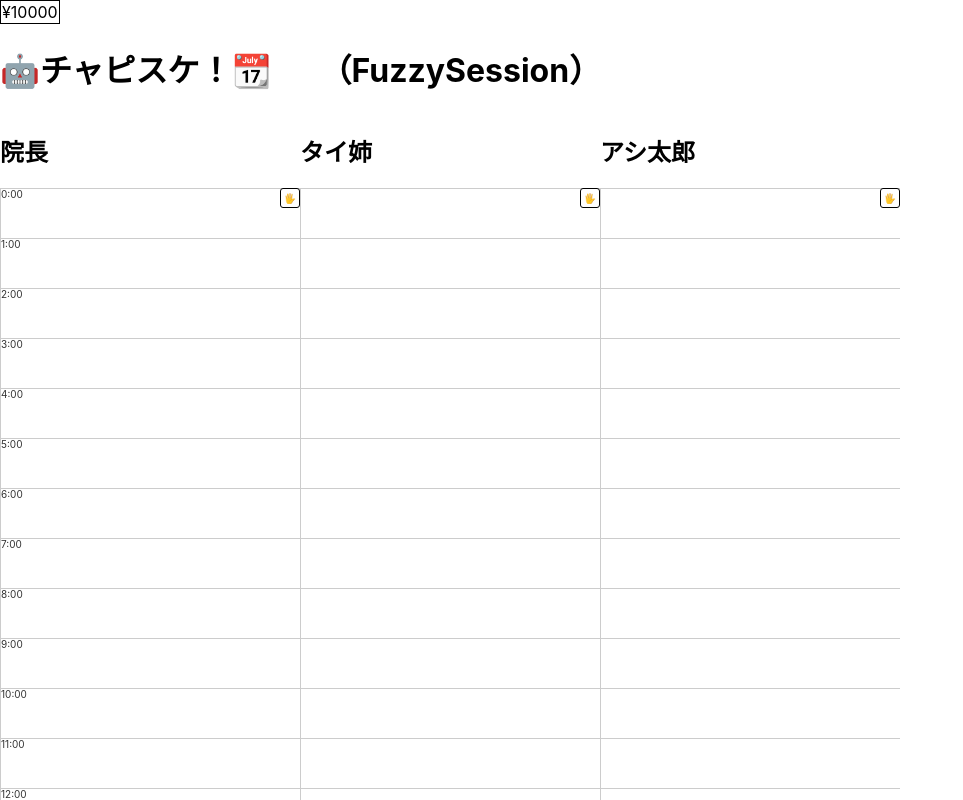
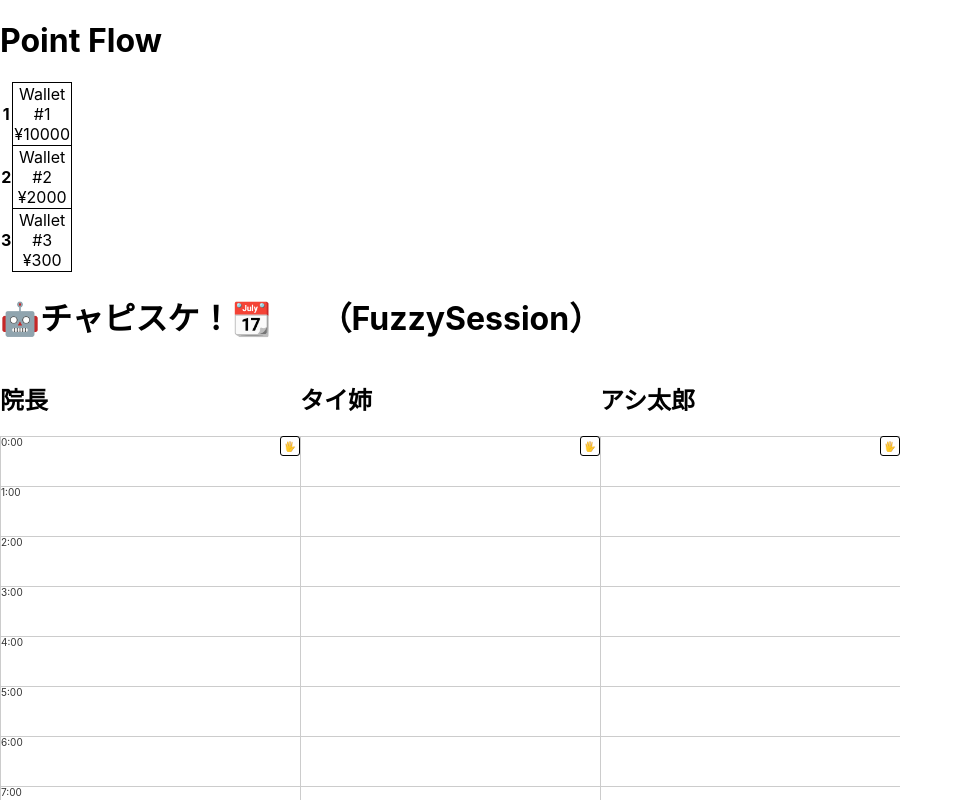
Before and after one commit to fumicode/fuzzy-session-react, a React (Create React App) app: page / in a window 1280 px wide. Shown: the top 800 px of the page, without its empty margins (0-963 px from the left). Built offline with nearby package versions, Linux system fonts and the light colour scheme.

Commit message:
お金を分けたり合わせたり。それを保持する財布。

```diff
--- a/src/MoneyApp/Money.ts
+++ b/src/MoneyApp/Money.ts
@@ -1,14 +1,21 @@
-
 export default class Money{
   constructor(
     readonly amount: number
   ){ }
 
-  subtract(amount:number){
-    return new Money(this.amount - amount);
+  split(splittingAmount:number): [Money, Money]{
+    if(!(splittingAmount > 0)){
+      throw new Error('splittingAmout は正の値である必要があります。');
+    }
+    return [new Money(this.amount - splittingAmount), new Money(splittingAmount)];
+  }
+
+  merge(otherMoney: Money): Money{
+    return new Money(this.amount + otherMoney.amount);
   }
 
   toString(){
+    //カンマつけたい。
     return '¥'+this.amount.toString();
   }
 }
--- a/src/MoneyApp/MoneyApp.tsx
+++ b/src/MoneyApp/MoneyApp.tsx
@@ -4,53 +4,35 @@ import ViewModel from "../Components/00_ViewModel";
 
 import { FC } from "react";
 import styled from "styled-components";
+import Money from "./Money";
+import Wallet from "./WalletEntity";
 
 
 
-class Money{
-  constructor(
-    readonly amount: number
-  ){ }
-
-  subtract(amount:number){
-    return new Money(this.amount - amount);
-  }
-
-  toString(){
-    return '¥'+this.amount.toString();
-  }
-}
 
 
-class MoneyAppViewModel implements ViewModel<string>{
-  constructor(
-    readonly main: string,
-    readonly className?: string,
-  ){ }
-}
+const MoneyApp: FC = styled(({
+  className
+}: {className:string}) => {
+  const a = new Wallet(1, new Money(10000));
+  const b = new Wallet(2, new Money(2000));
+  const c = new Wallet(3, new Money(300));
 
-const DB = {
-  moneyAmount: new Money(1_0000),
+  const wallets = [a, b, c];
+  return (
+    <>
+      <h1>Point Flow</h1>
 
-}
-
-const MoneyApp: FC<MoneyAppViewModel> = styled(({
-  main: gaiaCode,
-  className: c
-}: MoneyAppViewModel) => {
-  return (
-  <table className={c}>
-    <tbody>
-
-      <tr>
-        <td>
-          {DB.moneyAmount.toString()}
-
-        </td>
-      </tr>
-
-    </tbody>
-  </table>
+      <table className={className}>
+        <tbody>
+          {wallets.map(w=>
+            <tr>
+              <th>{w.id}</th> <td> {w.toString()} </td>
+            </tr>
+          )}
+        </tbody>
+      </table>
+    </>
   );
 })`
 border-collapse: collapse;
--- /dev/null
+++ b/src/MoneyApp/WalletEntity.ts
@@ -0,0 +1,19 @@
+import Money from "./Money";
+
+
+type WalletId = number;
+
+
+export default class Wallet{
+
+  constructor(
+    readonly id: WalletId,
+    readonly money: Money
+  ){ }
+
+
+  toString(){
+    //カンマつけたい。
+    return `Wallet #${this.id} ¥${this.money.amount.toString()}`;
+  }
+}
```
Also changed, not shown: 2 other files (tests, documents, lock files or other folders).
